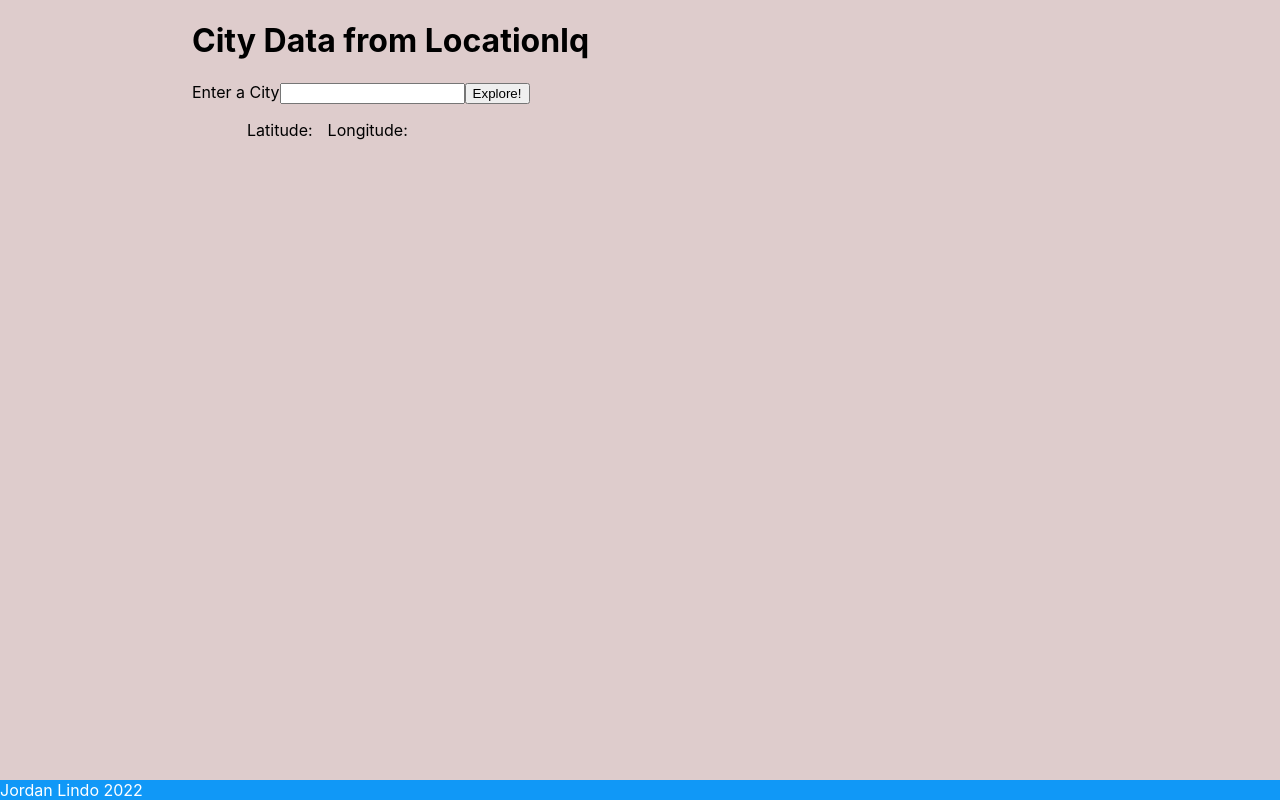
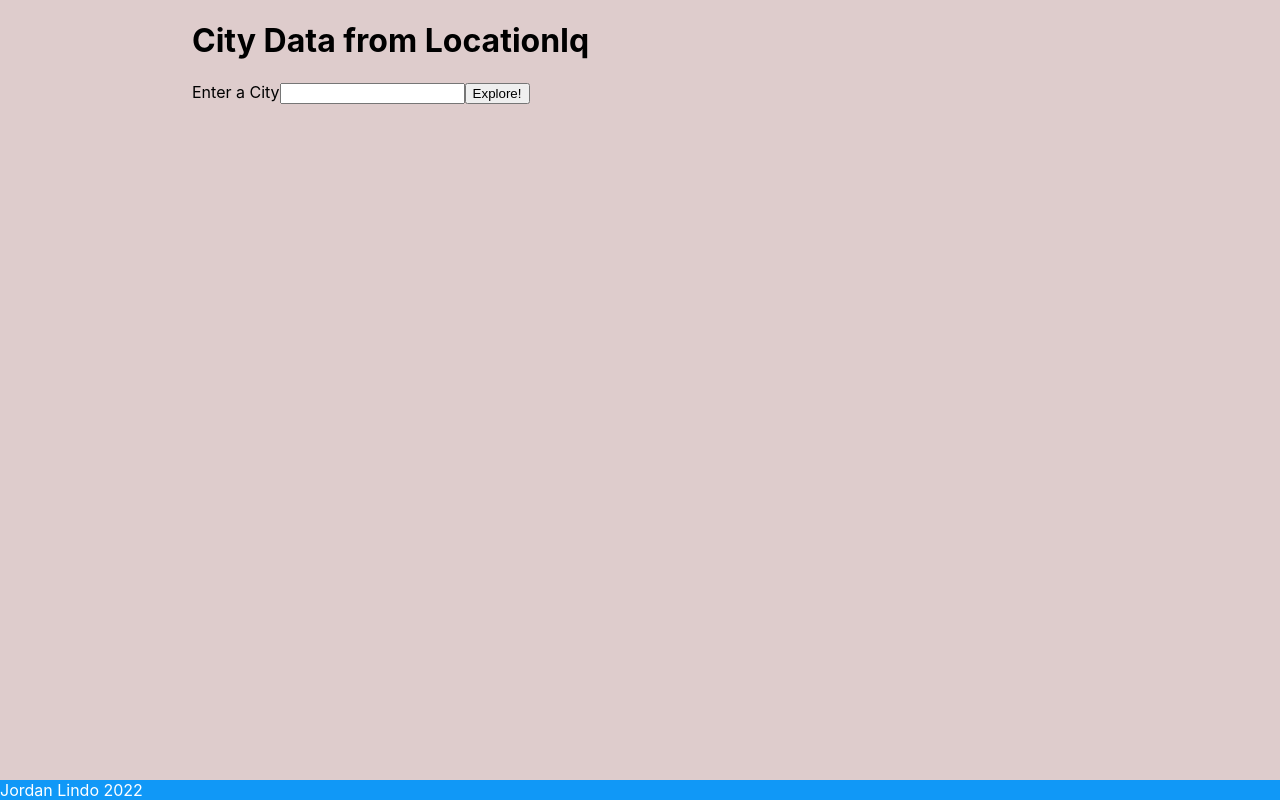
Before and after one commit to jordanLindo/city-explorer, a React (Create React App) app: page / in a window 1280 px wide. Built offline with nearby package versions, Linux system fonts and the light colour scheme.

Commit message:
Added image

```diff
--- a/src/App.js
+++ b/src/App.js
@@ -43,6 +43,8 @@ class App extends React.Component {
     })
     let image = document.getElementById("mapImage");
     image.style.visibility = 'visible';
+    let list = document.getElementById("cityList");
+    list.style.visibility = 'visible';
   }
 
   HandleCityInput = (event) => {
@@ -50,10 +52,6 @@ class App extends React.Component {
       city: event.target.value,
     });
     console.log(this.state.city);
-  }
-
-  hideImage = (event) => {
-    event.target.style.display = 'none';
   }
 
   render() {
@@ -67,7 +65,7 @@ class App extends React.Component {
               <input type="text" onChange={this.HandleCityInput}></input>
             </label>
             <button type="submit">Explore!</button>
-            <ul>
+            <ul id="cityList" style={{visibility: "hidden" }}>
               <li>{this.state.cityData.display_name}</li>
               <li>Latitude: {this.state.cityData.lat}</li>
               <li>Longitude: {this.state.cityData.lon}</li>
```
Also changed, not shown: public/images/Whiteboard.png (added), 1 other file (tests, documents, lock files or other folders).
